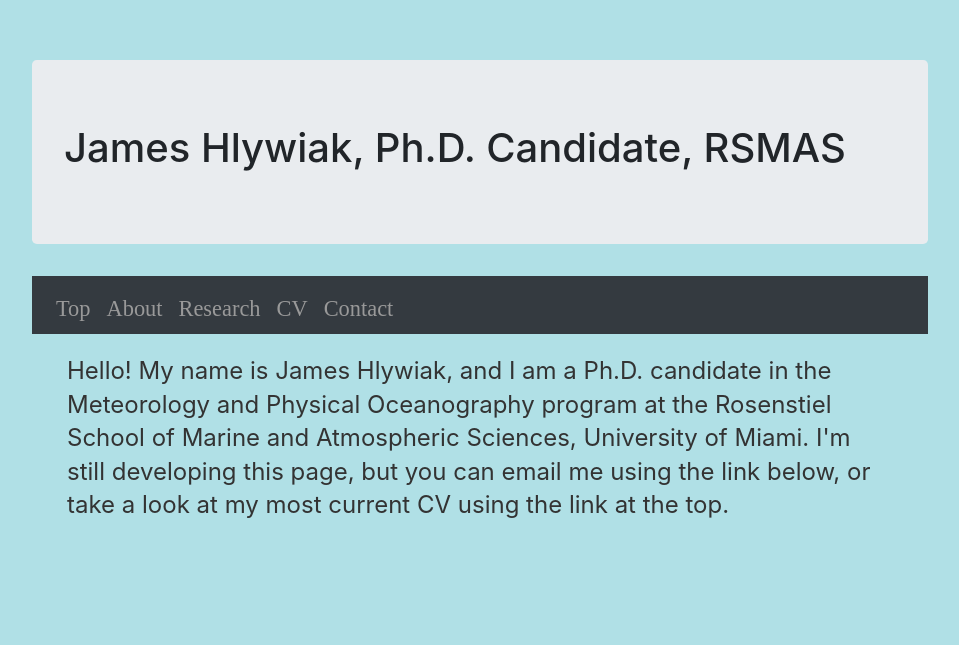
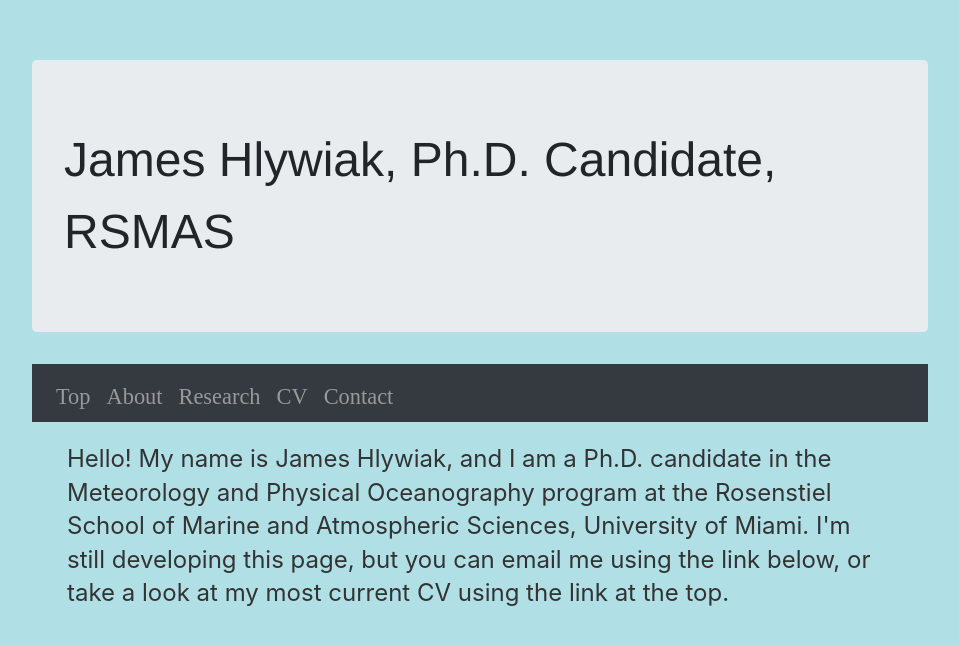
Before and after one commit to jameshlywiak/jameshlywiak.github.io, a Jekyll site: the page index.html, which Jekyll copies as it is, in a window 1280 px wide. Shown: the top 645 px of the page, without its empty margins (160-1119 px from the left). Built offline with Jekyll 4.4.1, drawn with Linux system fonts in a browser that asks for light colours.

```diff
--- a/index.html
+++ b/index.html
@@ -13,7 +13,7 @@
 		</head>
 		<body>
 			<div class="jumbotron">
-                		<h1>James Hlywiak, Ph.D. Candidate, RSMAS</h1>
+                		<h>James Hlywiak, Ph.D. Candidate, RSMAS</h>
                		</div><!-- /.jumbotron -->
 			<nav class="navbar navbar-expand-sm navbar-dark bg-dark sticky-top">
 	    			<ul class="navbar-nav">
```
